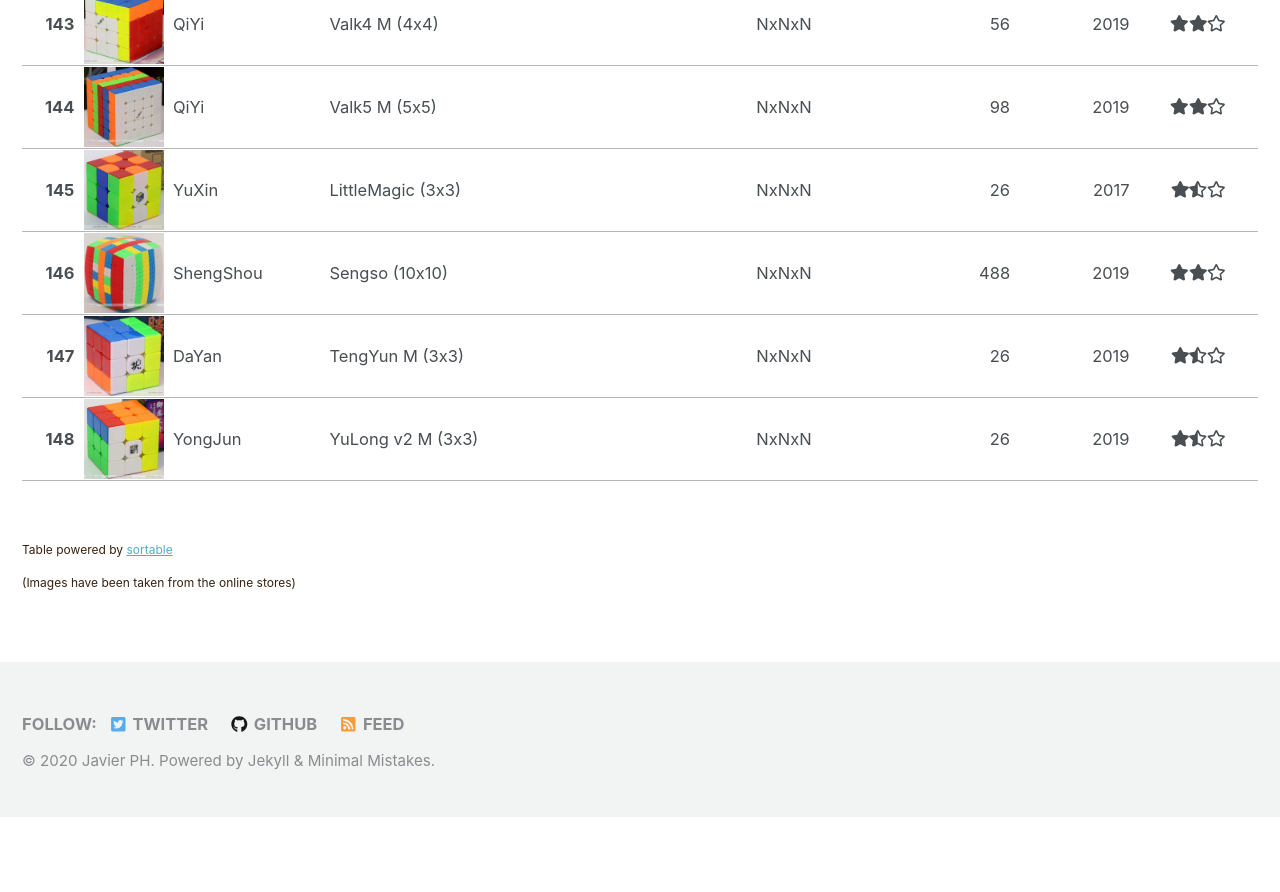
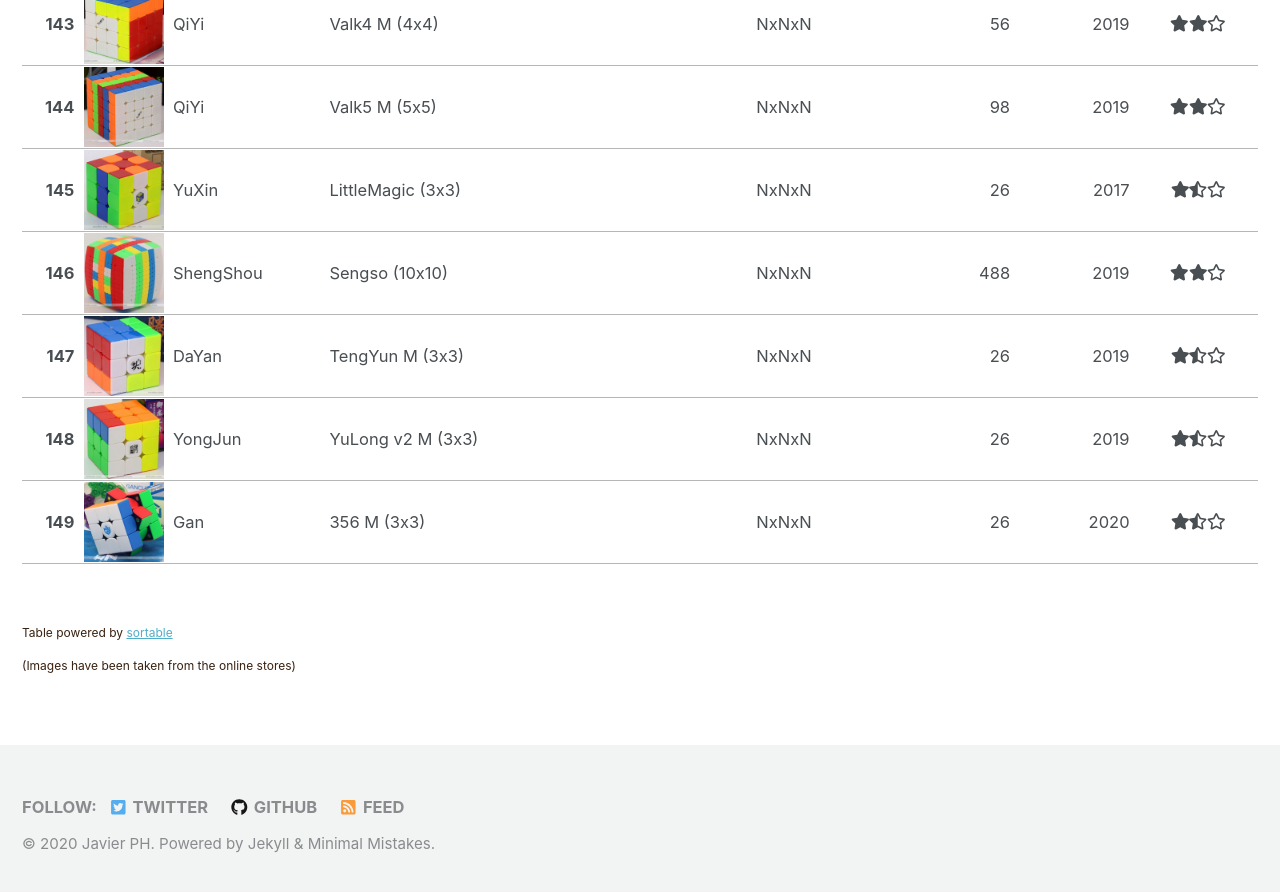
Before and after one commit to javierph/javierph.github.io, a Jekyll site: the page built from _pages/cubes.md, in a window 1280 px wide and 900 px high, scrolled down 12223 px. Shown: the top 892 px of the window. Built offline with Jekyll 4.4.1, drawn with Linux system fonts in a browser that asks for light colours; nearby versions of some CDN libraries; before the commit the page ends 13040 px from its top, so only the background shows below that.

Commit message:
update cubes

```diff
--- a/_includes/cubes/cubes.html
+++ b/_includes/cubes/cubes.html
@@ -1478,3 +1478,13 @@
 	<td style="text-align: right;">2019</td>
 	<td data-value="1.5" style="text-align: center;"><i class="fas fa-star"></i><i class="fas fa-star-half-alt"></i><i class="far fa-star"></i></td>
 </tr>
+<tr>
+	<td style="text-align: right;font-weight: bold;">149</td>
+	<td style="width: 82px;padding: 1px;"><img src="/assets/images/cubes/149_356M.jpg" ></td>
+	<td>Gan</td>
+	<td>356 M (3x3)</td>
+	<td>NxNxN</td>
+	<td style="text-align: right;">26</td>
+	<td style="text-align: right;">2020</td>
+	<td data-value="1.5" style="text-align: center;"><i class="fas fa-star"></i><i class="fas fa-star-half-alt"></i><i class="far fa-star"></i></td>
+</tr>
```
Also changed, not shown: assets/images/cubes/149_356M.jpg (added).
